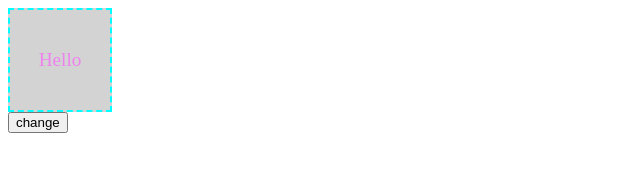
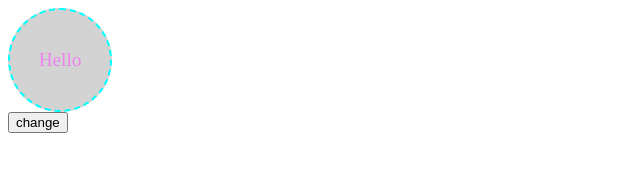
Before and after one commit to hwseo0705/JavaScript_Study, a plain HTML site: page 2.web-api/4.Attribute_Node/4.style조작.html in a window 1280 px wide. Both pictures are taken after a click on the button "change". Shown: the whole page, without its empty margins (0-640 px from the left). Drawn offline with Linux system fonts and the light colour scheme.

Commit message:
[05.04.22] JS Web API Mid Commit

```diff
--- a/2.web-api/4.Attribute_Node/4.style조작.html
+++ b/2.web-api/4.Attribute_Node/4.style조작.html
@@ -65,8 +65,28 @@
         // if a specific class is in the element, remove
         $box.classList.toggle('circle');
 
+        console.log(`------------------------------------------`);
+
         const $btn = document.getElementById('change');
+        $btn.onclick = e => {
+            /*
+                click button then square turns into circle
+                click again then it goes back
+            */
 
+            $box.classList.toggle('circle');
+
+            /*
+            const TARGET_CLASS = 'circle';
+            if ($box.classList.contains(TARGET_CLASS)) {
+               // current shape is circle
+               $box.classList.remove(TARGET_CLASS);
+           } else {
+               // current shape is square
+               $box.classList.add(TARGET_CLASS);
+           }
+           */
+        };
     </script>
 </body>
 
```
